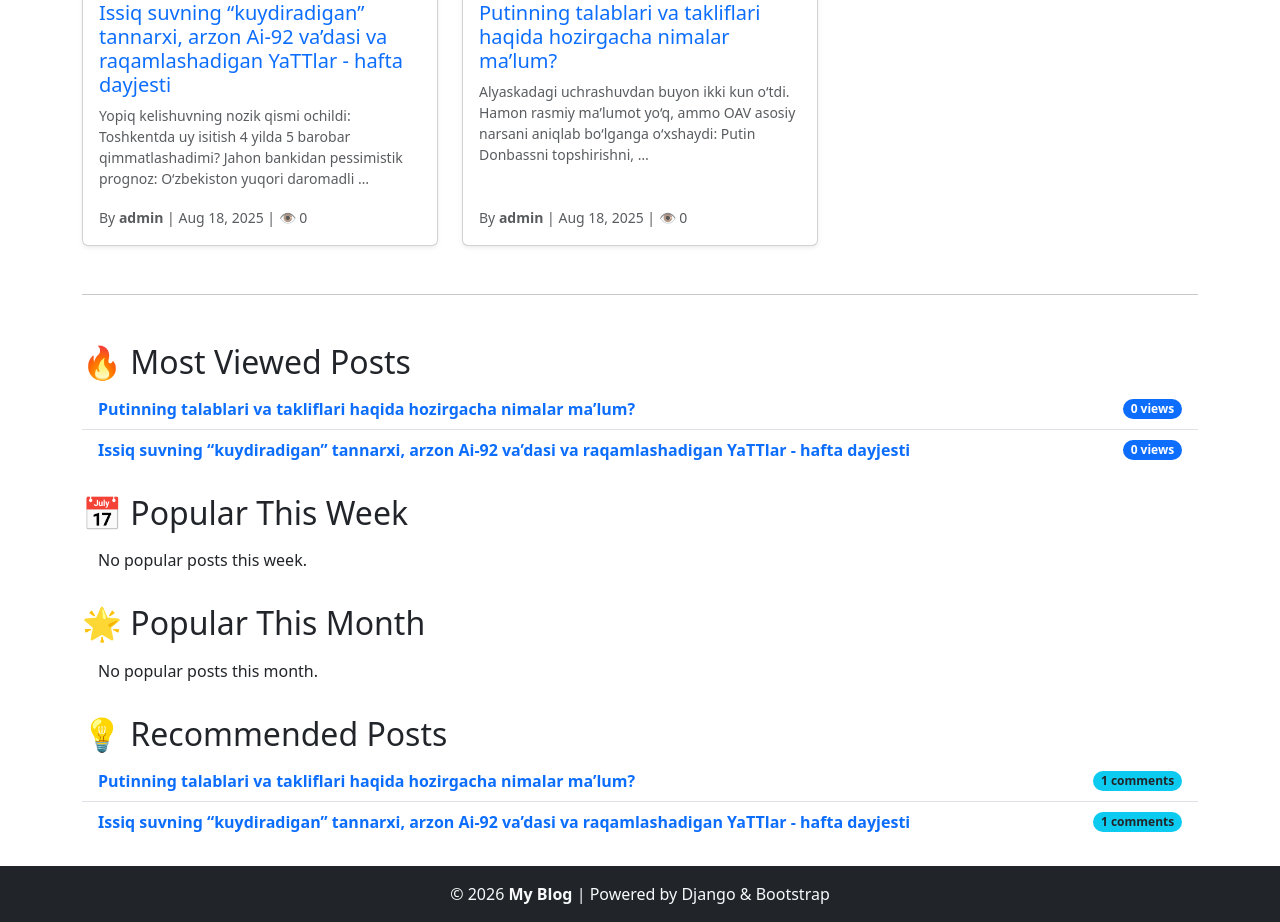
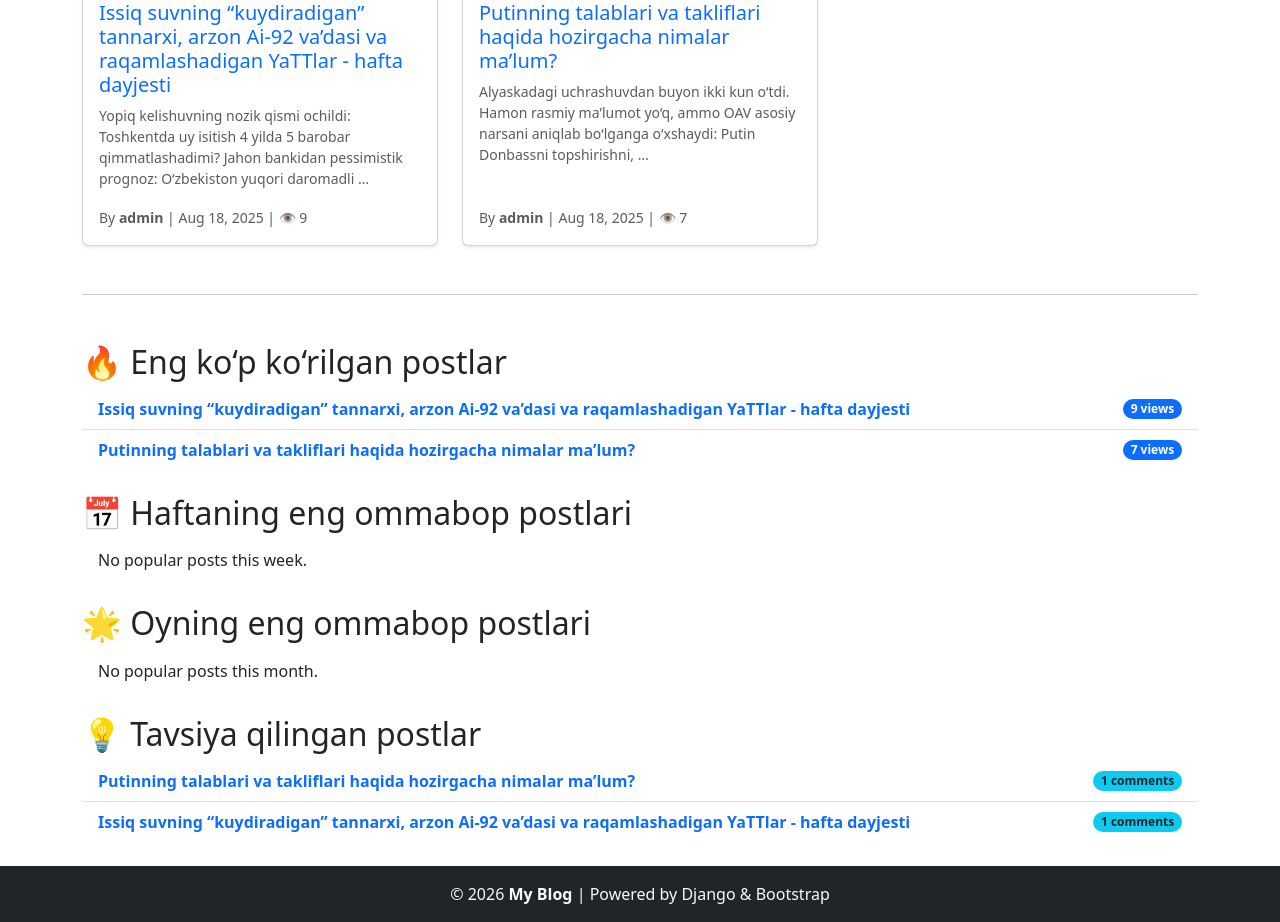
Before and after one commit to bunyod-abdulloh/blog_project, a Django app: page / in a window 1280 px wide. Shown: the part 434-1356 px from the top of the page. Run offline with Django 5.2, Linux system fonts and the light colour scheme; data comes from the database, SQL or seed files in the repository; both versions use the stored data as it was after the commit; parts of the project's set-up code (start-up, migrations or seed data) failed here and were passed over.

Commit message:
Commited

```diff
--- a/blog/admin.py
+++ b/blog/admin.py
@@ -1,4 +1,5 @@
 from django.contrib import admin
+
 from .models import Post, Category, Tag, Comment
 
 
@@ -16,7 +17,7 @@
 
 @admin.register(Tag)
 class TagAdmin(admin.ModelAdmin):
-    prepopulated_fields = {"slug": ("name",)}
+    list_display = ("name",)
 
 
 @admin.register(Comment)
--- a/blog/models.py
+++ b/blog/models.py
@@ -18,7 +18,6 @@
 
 class Tag(models.Model):
     name = models.CharField(max_length=50, unique=True)
-    slug = models.SlugField(unique=True, blank=True)
 
     def save(self, *args, **kwargs):
         if not self.slug:
@@ -36,10 +35,10 @@
     category = models.ForeignKey(Category, on_delete=models.SET_NULL, null=True, related_name="posts")
     tags = models.ManyToManyField(Tag, blank=True, related_name="posts")
     author = models.ForeignKey(User, on_delete=models.CASCADE, related_name="posts")
-    created_at = models.DateTimeField(auto_now_add=True)
+    created_at = models.DateTimeField(auto_now_add=True, db_index=True)
     updated_at = models.DateTimeField(auto_now=True)
-    views = models.PositiveIntegerField(default=0)
-    is_approved = models.BooleanField(default=False)  # admin tasdiqlashi kerak
+    views_count = models.PositiveIntegerField(default=0)
+    is_approved = models.BooleanField(default=False, db_index=True)  # admin tasdiqlashi kerak
 
     def __str__(self):
         return self.title
--- a/blog/templates/blog/home.html
+++ b/blog/templates/blog/home.html
@@ -4,7 +4,7 @@
 
 {% block content %}
 <!-- 📰 Latest Posts -->
-<h1 class="mb-4">📰 Latest Posts</h1>
+<h1 class="mb-4">📰 Eng yangi postlar</h1>
 <div class="row g-4">
     {% for post in latest_posts %}
         <div class="col-md-6 col-lg-4">
@@ -23,7 +23,7 @@
                         <small class="text-muted">
                             By <b>{{ post.author.username }}</b> |
                             {{ post.created_at|date:"M d, Y" }} |
-                            👁 {{ post.views }}
+                            👁 {{ post.views_count }}
                         </small>
                     </div>
                 </div>
@@ -37,12 +37,12 @@
 <hr class="my-5">
 
 <!-- 🔥 Most Viewed -->
-<h2 class="mt-5">🔥 Most Viewed Posts</h2>
+<h2 class="mt-5">🔥 Eng ko‘p ko‘rilgan postlar</h2>
 <ul class="list-group list-group-flush mb-4">
     {% for post in popular_posts %}
         <li class="list-group-item d-flex justify-content-between align-items-center">
             <a href="{% url 'post_detail' post.pk %}" class="fw-bold text-decoration-none">{{ post.title }}</a>
-            <span class="badge bg-primary rounded-pill">{{ post.views }} views</span>
+            <span class="badge bg-primary rounded-pill">{{ post.views_count }} views</span>
         </li>
     {% empty %}
         <li class="list-group-item">No popular posts yet.</li>
@@ -50,12 +50,12 @@
 </ul>
 
 <!-- 📅 This Week -->
-<h2>📅 Popular This Week</h2>
+<h2>📅 Haftaning eng ommabop postlari</h2>
 <ul class="list-group list-group-flush mb-4">
     {% for post in weekly_posts %}
         <li class="list-group-item d-flex justify-content-between align-items-center">
             <a href="{% url 'post_detail' post.pk %}" class="fw-bold text-decoration-none">{{ post.title }}</a>
-            <span class="badge bg-success rounded-pill">{{ post.views }} views</span>
+            <span class="badge bg-success rounded-pill">{{ post.views_count }} views</span>
         </li>
     {% empty %}
         <li class="list-group-item">No popular posts this week.</li>
@@ -63,12 +63,12 @@
 </ul>
 
 <!-- 🌟 This Month -->
-<h2>🌟 Popular This Month</h2>
+<h2>🌟 Oyning eng ommabop postlari</h2>
 <ul class="list-group list-group-flush mb-4">
     {% for post in monthly_posts %}
         <li class="list-group-item d-flex justify-content-between align-items-center">
             <a href="{% url 'post_detail' post.pk %}" class="fw-bold text-decoration-none">{{ post.title }}</a>
-            <span class="badge bg-warning text-dark rounded-pill">{{ post.views }} views</span>
+            <span class="badge bg-warning text-dark rounded-pill">{{ post.views_count }} views</span>
         </li>
     {% empty %}
         <li class="list-group-item">No popular posts this month.</li>
@@ -76,7 +76,7 @@
 </ul>
 
 <!-- 💡 Recommended -->
-<h2>💡 Recommended Posts</h2>
+<h2>💡 Tavsiya qilingan postlar</h2>
 <ul class="list-group list-group-flush">
     {% for post in recommended_posts %}
         <li class="list-group-item d-flex justify-content-between align-items-center">
--- a/blog/views.py
+++ b/blog/views.py
@@ -18,9 +18,9 @@
     month_ago = now - timedelta(days=30)
 
     latest_posts = Post.objects.filter(is_approved=True).order_by("-created_at")[:5]
-    popular_posts = Post.objects.filter(is_approved=True).order_by("-views")[:5]
-    weekly_posts = Post.objects.filter(is_approved=True, created_at__gte=week_ago).order_by("-views")[:5]
-    monthly_posts = Post.objects.filter(is_approved=True, created_at__gte=month_ago).order_by("-views")[:5]
+    popular_posts = Post.objects.filter(is_approved=True).order_by("-views_count")[:5]
+    weekly_posts = Post.objects.filter(is_approved=True, created_at__gte=week_ago).order_by("-views_count")[:5]
+    monthly_posts = Post.objects.filter(is_approved=True, created_at__gte=month_ago).order_by("-views_count")[:5]
     recommended_posts = Post.objects.filter(is_approved=True).annotate(
         num_comments=Count("comments")
     ).order_by("-num_comments")[:5]
@@ -41,7 +41,7 @@
 
     # faqat GET so‘rovda views ko‘paytirish
     if request.method == "GET":
-        post.views += 1
+        post.views_count += 1
         post.save()
 
     comments = post.comments.all()
@@ -76,7 +76,6 @@
         if form.is_valid():
             post = form.save(commit=False)
             post.author = request.user
-            post.is_approved = False  # admin tasdiqlashi kerak
             post.save()
             form.save_m2m()
             messages.success(request, "Your post has been submitted and awaits admin approval.")
--- a/config/env_config.py
+++ /dev/null
@@ -1,5 +0,0 @@
-from environs import env
-
-ENV_SECRET_KEY = env.str("SECRET_KEY")
-ENV_DEBUG = env.bool("DEBUG")
-ENV_ALLOWED_HOSTS = env.list("ALLOWED_HOSTS")
```
Also changed, not shown: blog/forms.py (+4 -5 lines), blog_project/settings.py (+6 -10 lines), README.md, blog/migrations/0003_rename_views_post_views_count_remove_tag_slug_and_more.py (added), config/__init__.py (deleted), db.sqlite3 (added), 2 other files.
